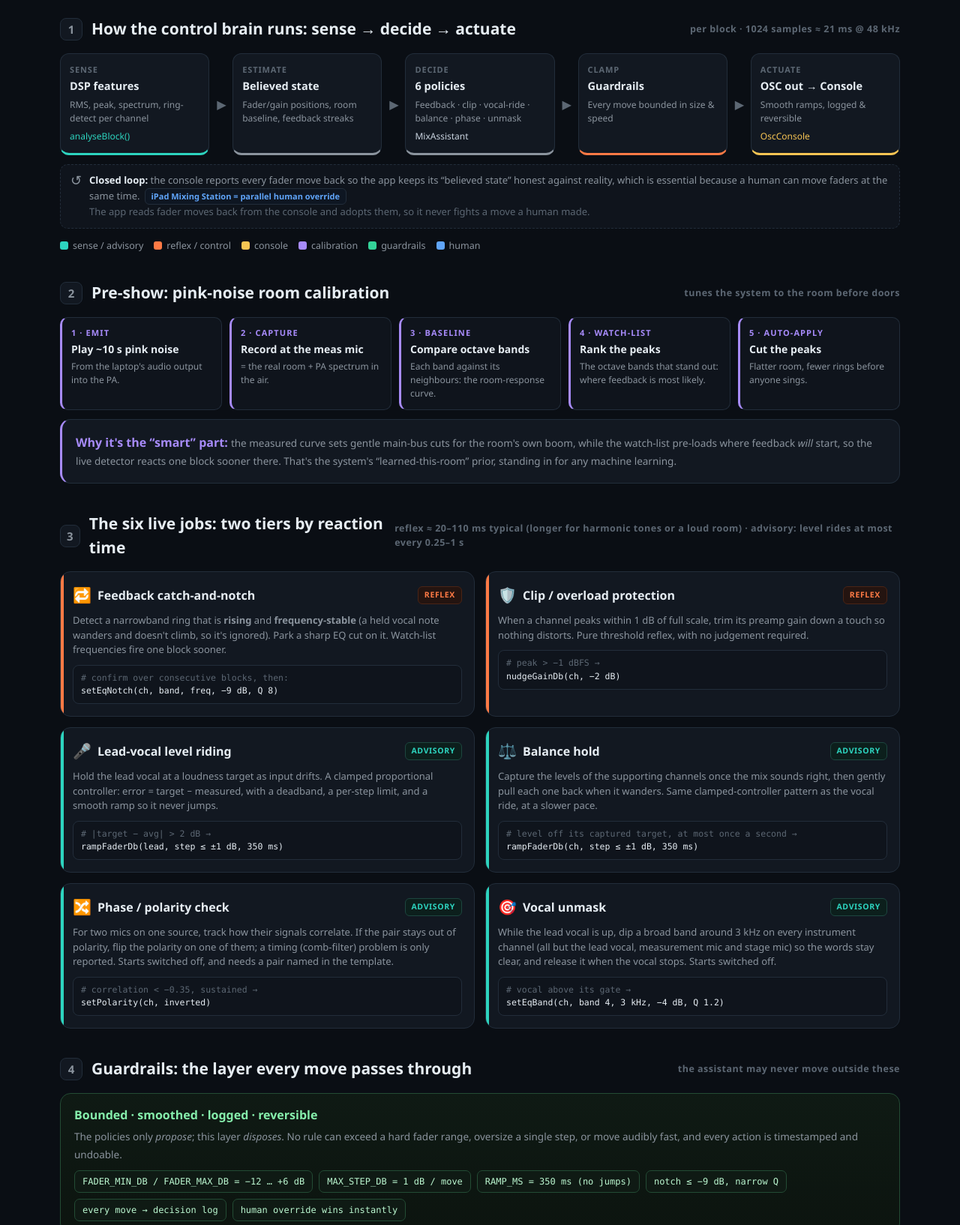
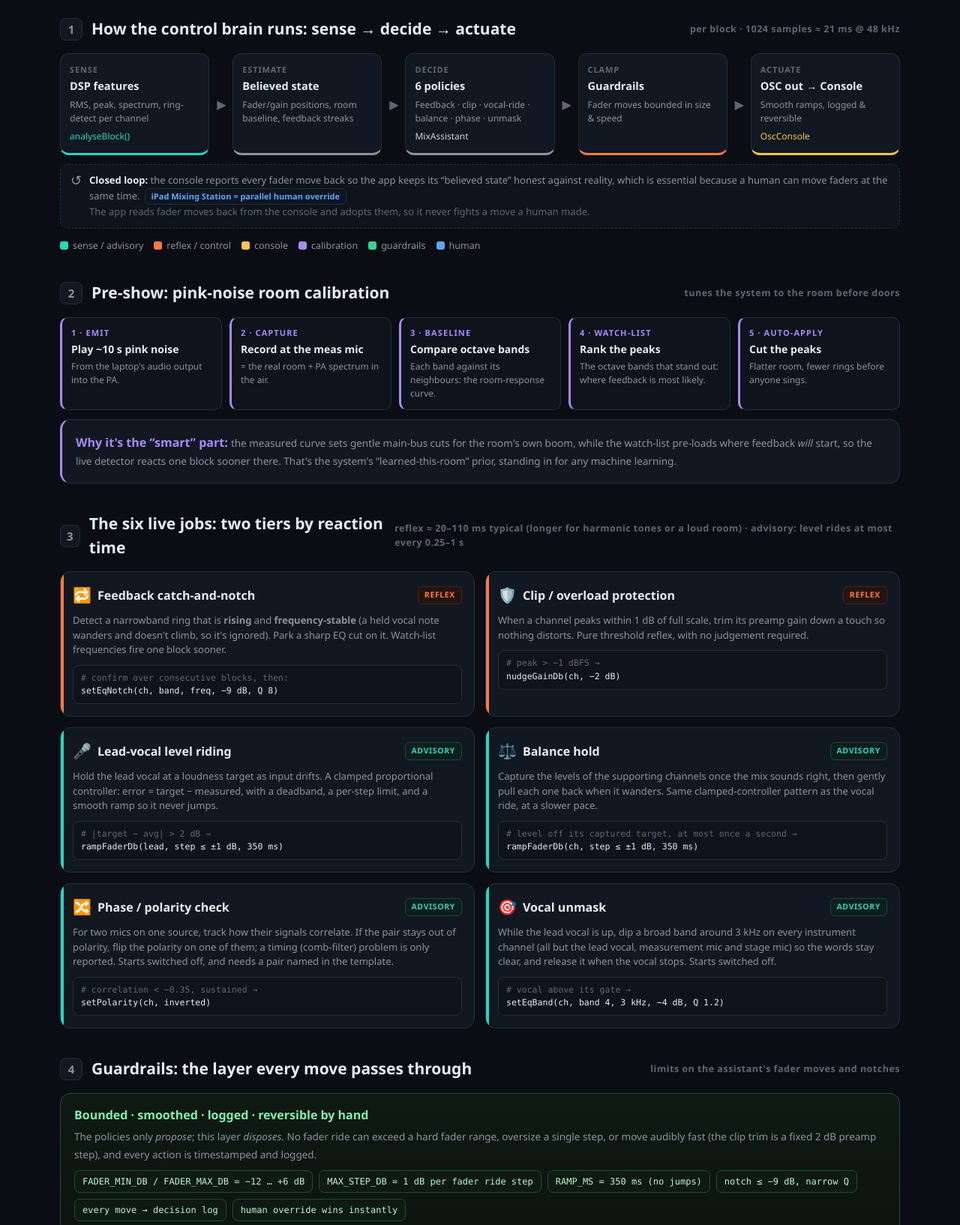
Before and after one commit to kootru-repo/trio-mix-assistant, a plain HTML site: page docs/mix-assistant-design.html in a window 1280 px wide. Shown: the part 540-2174 px from the top of the page at 75% size. Drawn offline with Linux system fonts and the light colour scheme.

Commit message:
Nineteenth review pass: developer readme, design guardrails, PIN wording
app/ts/README.md says six jobs and an optional audio module that has run
on a real Windows input; the design page limits the step-size claim to
fader moves; START-HERE says ALLOW_OPEN can start the app without a PIN.

Co-Authored-By: Claude Sonnet 5.5 <noreply@anthropic.com>

```diff
--- a/app/START-HERE.txt
+++ b/app/START-HERE.txt
@@ -51,8 +51,8 @@ WHAT YOU NEED
 ------------------------------------------------------------
   PHONE OR TABLET (iPhone / iPad / Android)
 ------------------------------------------------------------
-  Set LAN=yes and a PIN of 6 or more characters in show.conf (the app will
-  not start on the network without one). The start window then prints a URL
+  Set LAN=yes and a PIN of 6 or more characters in show.conf (without one the app
+  refuses to start on the network unless ALLOW_OPEN=yes is set, which is not recommended). The start window then prints a URL
   and a QR code (if it prints none, type https://<this computer's IP>:8770/
   on the phone). Each device enters the PIN once per run of the app, and nobody else on the
   network can touch the console.
--- a/docs/mix-assistant-design.html
+++ b/docs/mix-assistant-design.html
@@ -188,7 +188,7 @@
       <div class="arrow">▸</div>
       <div class="node n-think"><div class="nlab">Decide</div><div class="nt">6 policies</div><div class="nd">Feedback · clip · vocal-ride · balance · phase · unmask</div><div class="nd code" style="margin-top:6px;color:#cbd5e1">MixAssistant</div></div>
       <div class="arrow">▸</div>
-      <div class="node n-act"><div class="nlab">Clamp</div><div class="nt">Guardrails</div><div class="nd">Every move bounded in size &amp; speed</div></div>
+      <div class="node n-act"><div class="nlab">Clamp</div><div class="nt">Guardrails</div><div class="nd">Fader moves bounded in size &amp; speed</div></div>
       <div class="arrow">▸</div>
       <div class="node n-out"><div class="nlab">Actuate</div><div class="nt">OSC out → Console</div><div class="nd">Smooth ramps, logged &amp; reversible</div><div class="nd code" style="margin-top:6px;color:var(--console)">OscConsole</div></div>
     </div>
@@ -260,13 +260,13 @@
 
   <!-- 4. Guardrails -->
   <section>
-    <div class="h"><span class="num">4</span><h2>Guardrails: the layer every move passes through</h2><span class="tag">the assistant may never move outside these</span></div>
+    <div class="h"><span class="num">4</span><h2>Guardrails: the layer every move passes through</h2><span class="tag">limits on the assistant's fader moves and notches</span></div>
     <div class="guard">
-      <h3>Bounded · smoothed · logged · reversible</h3>
-      <span style="color:var(--mut);font-size:13.5px">The policies only <i>propose</i>; this layer <i>disposes</i>. No rule can exceed a hard fader range, oversize a single step, or move audibly fast, and every action is timestamped and undoable.</span>
+      <h3>Bounded · smoothed · logged · reversible by hand</h3>
+      <span style="color:var(--mut);font-size:13.5px">The policies only <i>propose</i>; this layer <i>disposes</i>. No fader ride can exceed a hard fader range, oversize a single step, or move audibly fast (the clip trim is a fixed 2 dB preamp step), and every action is timestamped and logged.</span>
       <div class="chips">
         <span class="chip">FADER_MIN_DB / FADER_MAX_DB = −12 … +6 dB</span>
-        <span class="chip">MAX_STEP_DB = 1 dB / move</span>
+        <span class="chip">MAX_STEP_DB = 1 dB per fader ride step</span>
         <span class="chip">RAMP_MS = 350 ms (no jumps)</span>
         <span class="chip">notch ≤ −9 dB, narrow Q</span>
         <span class="chip">every move → decision log</span>
```
Also changed, not shown: app/ts/README.md.
